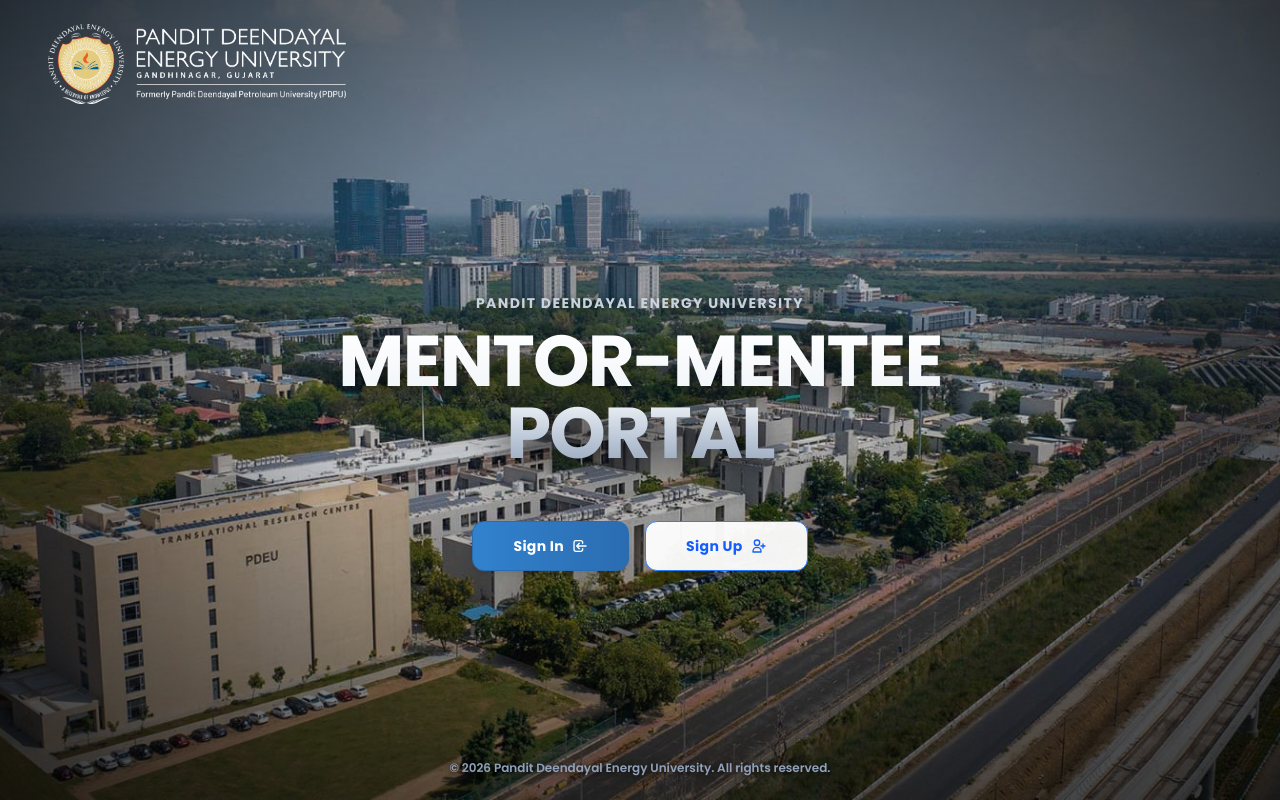
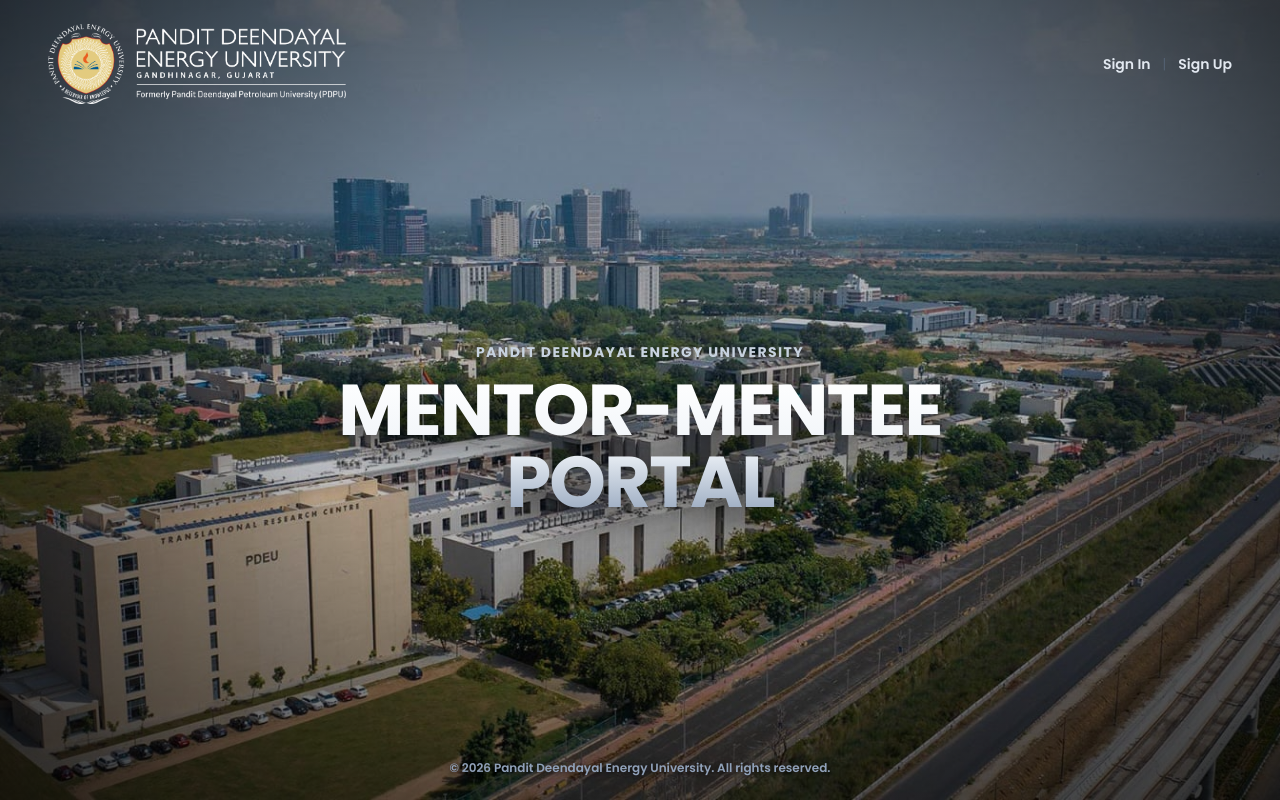
Before and after one commit to Parth-Pitroda/Mentor-Mentee-Portal, a React (Vite) app in the folder frontend/: page / in a window 1280 px wide. Built offline with nearby package versions, Linux system fonts and the light colour scheme; no server answers.

Commit message:
style(landing): replace slash separator in navbar with elegant pipe divider

```diff
--- a/frontend/components/LandingPageClient.tsx
+++ b/frontend/components/LandingPageClient.tsx
@@ -35,24 +35,41 @@
         <div className="absolute inset-0 bg-gradient-to-b from-black/40 via-black/15 to-black/50 pointer-events-none" />
       </div>
 
-      {/* Header containing only the clean PDEU logo on the top left */}
+      {/* Header containing the clean PDEU logo on the left and actions on the right */}
       <motion.header
         initial={{ opacity: 0, y: -20 }}
         animate={exitDirection ? { opacity: 0, y: -20 } : { opacity: 1, y: 0 }}
         transition={{ duration: 0.35, ease: "easeOut" }}
-        className="w-full px-6 sm:px-12 py-6 z-10"
+        className="w-full px-6 sm:px-12 py-6 z-10 flex items-center justify-between"
       >
         <img
           src="/pdeu_new_logo.png"
           alt="PDEU Logo"
           className="h-20 w-auto object-contain select-none"
         />
+        <div className="flex items-center gap-3 text-sm font-semibold">
+          <a
+            href="/sign-in"
+            onClick={(e) => handleNavigation(e, "/sign-in", "left")}
+            className="text-slate-200 hover:text-white transition-colors cursor-pointer select-none"
+          >
+            Sign In
+          </a>
+          <span className="text-slate-500/60 select-none font-light">|</span>
+          <a
+            href="/sign-up"
+            onClick={(e) => handleNavigation(e, "/sign-up", "right")}
+            className="text-slate-200 hover:text-white transition-colors cursor-pointer select-none"
+          >
+            Sign Up
+          </a>
+        </div>
       </motion.header>
 
       {/* Main Center Content (Center of the page) */}
       <main className="flex-1 flex flex-col items-center justify-center text-center px-4 py-8 z-10 select-none">
 
-        {/* Animated Title & Button Container */}
+        {/* Animated Title Container */}
         <motion.div
           initial={{ opacity: 0, y: 30 }}
           animate={
@@ -76,33 +93,6 @@
               </h1>
             </div>
           </div>
-
-          {/* Buttons below the title (matching theme colors, solid backings for high visibility on bright background) */}
-          <div className="flex flex-col sm:flex-row items-center justify-center gap-4 w-full sm:w-auto mt-4">
-
-            <a
-              href="/sign-in"
-              onClick={(e) => handleNavigation(e, "/sign-in", "left")}
-              className="w-full sm:w-auto px-10 py-3.5 bg-gradient-to-r from-[#3182CE] to-[#2B6CB0] hover:from-[#2B6CB0] hover:to-[#1A365D] text-white rounded-xl font-bold text-sm tracking-wide shadow-lg hover:scale-105 active:scale-95 transition-all duration-200 select-none text-center flex items-center justify-center gap-2 cursor-pointer border border-[#2B6CB0]"
-            >
-              Sign In
-              <svg className="w-4 h-4" fill="none" stroke="currentColor" viewBox="0 0 24 24">
-                <path strokeLinecap="round" strokeLinejoin="round" strokeWidth="2" d="M11 16l-4-4m0 0l4-4m-4 4h14m-5 4v1a3 3 0 01-3 3H6a3 3 0 01-3-3V7a3 3 0 013-3h7a3 3 0 013 3v1" />
-              </svg>
-            </a>
-
-            <a
-              href="/sign-up"
-              onClick={(e) => handleNavigation(e, "/sign-up", "right")}
-              className="w-full sm:w-auto px-10 py-3.5 border border-blue-500 text-blue-600 hover:bg-blue-500 hover:text-white bg-white/95 rounded-xl font-bold text-sm tracking-wide shadow-md hover:scale-105 active:scale-95 transition-all duration-200 select-none text-center flex items-center justify-center gap-2 cursor-pointer"
-            >
-              Sign Up
-              <svg className="w-4 h-4" fill="none" stroke="currentColor" viewBox="0 0 24 24">
-                <path strokeLinecap="round" strokeLinejoin="round" strokeWidth="2" d="M18 9v3m0 0v3m0-3h3m-3 0h-3m-2-5a4 4 0 11-8 0 4 4 0 018 0zM3 20a6 6 0 0112 0v1H3v-1z" />
-              </svg>
-            </a>
-
-          </div>
         </motion.div>
       </main>
 
```
